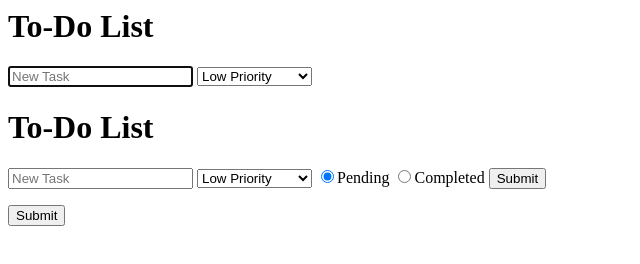
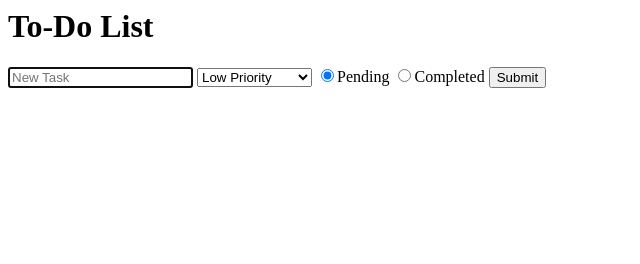
Before and after one commit to Marianna2028/To-Do-List2, a plain HTML site: page index.html in a window 1280 px wide. Shown: the whole page, without its empty margins (0-640 px from the left). Drawn offline with Linux system fonts and the light colour scheme.

Commit message:
Clean up index.html by removing excess markup
Removed unnecessary HTML structure and form elements.

```diff
--- a/index.html
+++ b/index.html
@@ -1,28 +1,4 @@
 <html>
-  <head>
-
-    <title> To-Do List </title>
-    <link rel="stylesheet" href="style.css">
-
-  <body>
-
-     <h1> To-Do List </h1>
-
-    <!-- Form to add new tasks -->
-    <ul id = "tasks_list">
-    </ul>
-    <form id = "new-task">
-        <input id = "task" autocomplete = "off" autofocus placeholder = "New Task" type = "text">
-
-      <!--Priority dropdown -->
-      <select id ="priority">
-        <option value = "Low"> Low Priority</option>
-        <option value="Medium">Medium Priority</option>
-        <option value = "High">High Priority</option>
-      </select>
-
-      <!--radio button status -->
-    <html>
   <head>
 
     <title> To-Do List </title>
@@ -64,19 +40,3 @@
 
 
 </html>
-
-
-      <input id = "submit" type = "submit">
-
-      </form>
-
-    <!-- Where tasks will appear -->
-    <ul id = "tasks_list"></ul>
-
-        <!--linking javascript -->
-   <script src="javascript.js"></script>
-
-  </body>
-
-
-</html>
```
